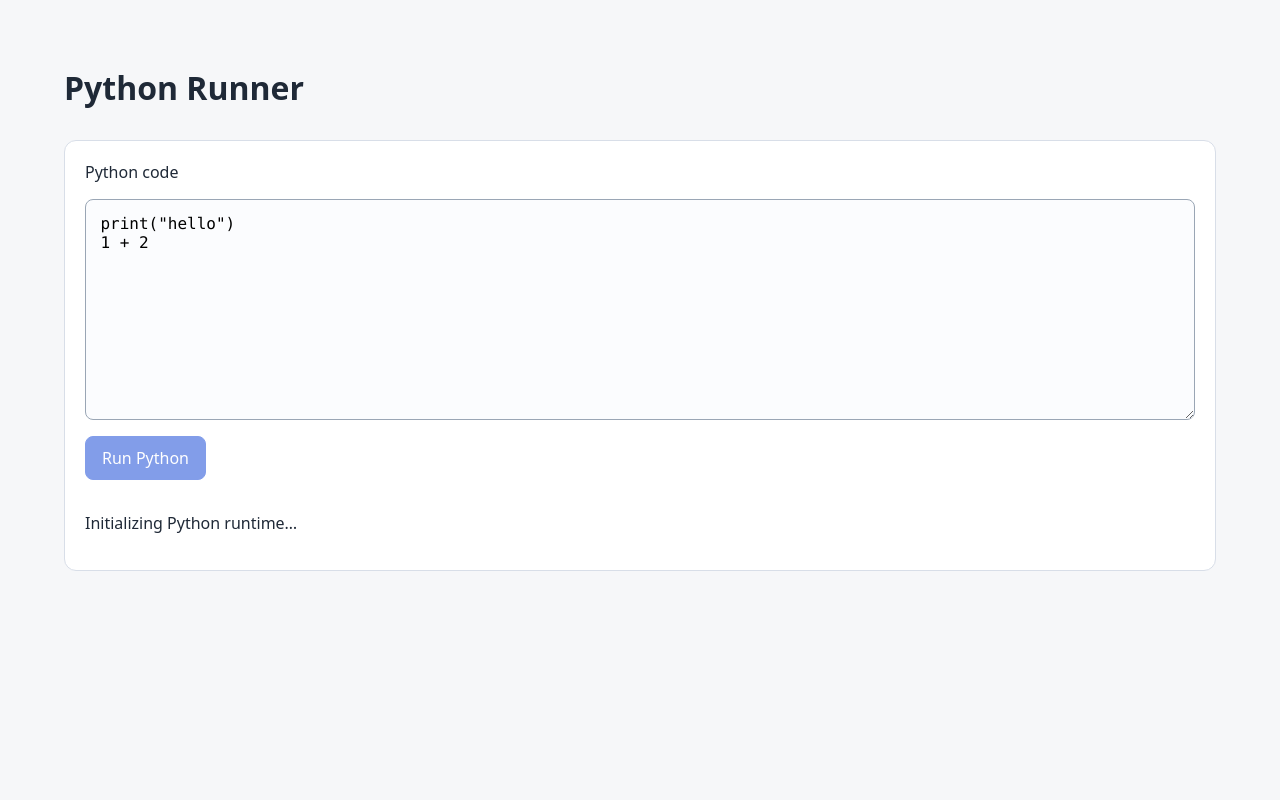
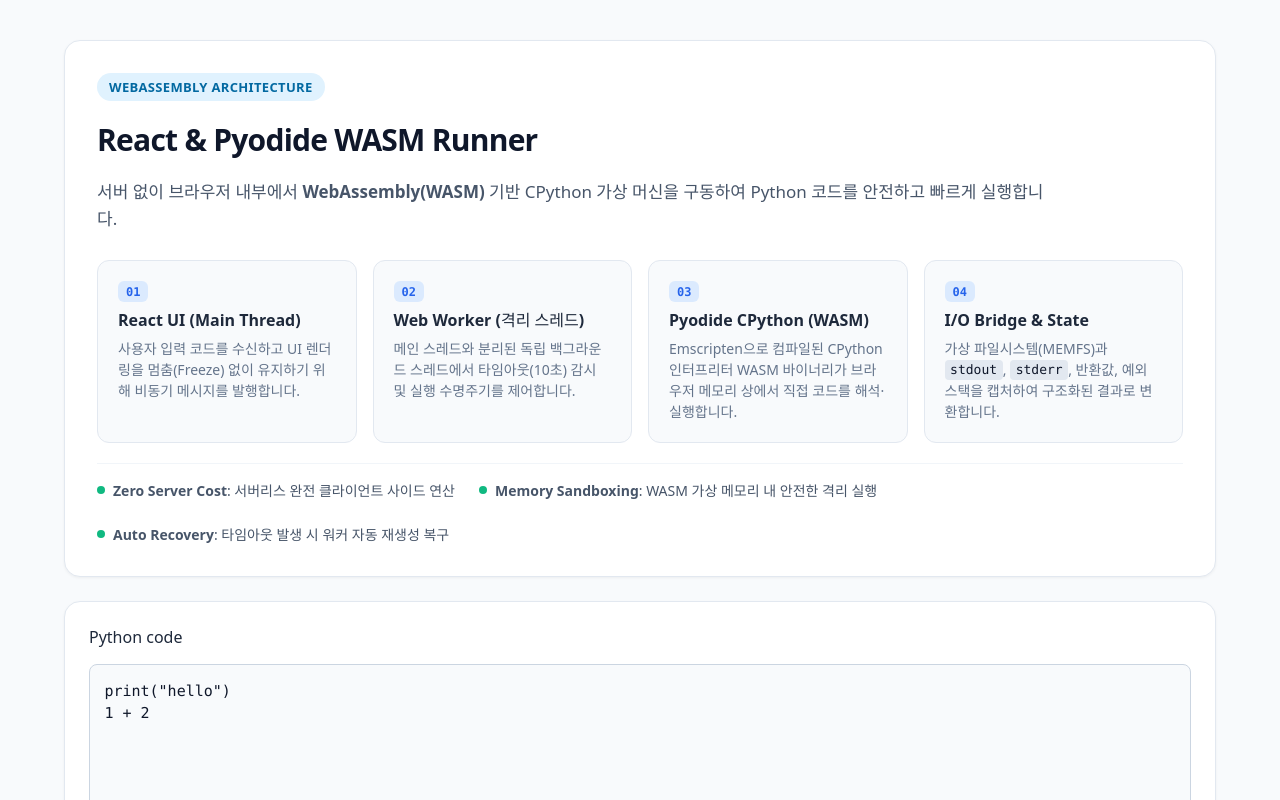
Before and after one commit to DevDAN09/react-pyodide, a React (Vite) app: page / in a window 1280 px wide. Shown: the top 800 px of the page. Built offline with nearby package versions, Linux system fonts and the light colour scheme.

Commit message:
feat: add hero section explaining pyodide wasm architecture

```diff
--- a/src/App.tsx
+++ b/src/App.tsx
@@ -1,6 +1,7 @@
 import { useState } from 'react'
 import { CodeEditor } from './components/CodeEditor'
 import { CurrentResult } from './components/CurrentResult'
+import { HeroSection } from './components/HeroSection'
 import {
   createPythonWorkerClient,
   usePythonRunner,
@@ -13,7 +14,7 @@ export function App({ client }: { client?: PythonRunnerClient }) {
 
   return (
     <main>
-      <h1>Python Runner</h1>
+      <HeroSection />
       <CodeEditor {...runner} />
       <CurrentResult result={runner.currentResult} />
     </main>
--- /dev/null
+++ b/src/components/HeroSection.tsx
@@ -0,0 +1,53 @@
+export function HeroSection() {
+  return (
+    <section className="hero-section" aria-labelledby="hero-title">
+      <div className="hero-badge">WebAssembly Architecture</div>
+      <h1 id="hero-title">React & Pyodide WASM Runner</h1>
+      <p className="hero-description">
+        서버 없이 브라우저 내부에서 <strong>WebAssembly(WASM)</strong> 기반 CPython 가상 머신을 구동하여
+        Python 코드를 안전하고 빠르게 실행합니다.
+      </p>
+
+      <div className="architecture-grid">
+        <div className="arch-card">
+          <div className="arch-step">01</div>
+          <h3>React UI (Main Thread)</h3>
+          <p>사용자 입력 코드를 수신하고 UI 렌더링을 멈춤(Freeze) 없이 유지하기 위해 비동기 메시지를 발행합니다.</p>
+        </div>
+
+        <div className="arch-card">
+          <div className="arch-step">02</div>
+          <h3>Web Worker (격리 스레드)</h3>
+          <p>메인 스레드와 분리된 독립 백그라운드 스레드에서 타임아웃(10초) 감시 및 실행 수명주기를 제어합니다.</p>
+        </div>
+
+        <div className="arch-card">
+          <div className="arch-step">03</div>
+          <h3>Pyodide CPython (WASM)</h3>
+          <p>Emscripten으로 컴파일된 CPython 인터프리터 WASM 바이너리가 브라우저 메모리 상에서 직접 코드를 해석·실행합니다.</p>
+        </div>
+
+        <div className="arch-card">
+          <div className="arch-step">04</div>
+          <h3>I/O Bridge & State</h3>
+          <p>가상 파일시스템(MEMFS)과 <code>stdout</code>, <code>stderr</code>, 반환값, 예외 스택을 캡처하여 구조화된 결과로 변환합니다.</p>
+        </div>
+      </div>
+
+      <div className="hero-features">
+        <div className="feature-item">
+          <span className="feature-dot"></span>
+          <span><strong>Zero Server Cost</strong>: 서버리스 완전 클라이언트 사이드 연산</span>
+        </div>
+        <div className="feature-item">
+          <span className="feature-dot"></span>
+          <span><strong>Memory Sandboxing</strong>: WASM 가상 메모리 내 안전한 격리 실행</span>
+        </div>
+        <div className="feature-item">
+          <span className="feature-dot"></span>
+          <span><strong>Auto Recovery</strong>: 타임아웃 발생 시 워커 자동 재생성 복구</span>
+        </div>
+      </div>
+    </section>
+  )
+}
--- a/src/styles.css
+++ b/src/styles.css
@@ -1,7 +1,7 @@
 :root {
   color: #1f2937;
-  background: #f6f7f9;
-  font-family: system-ui, -apple-system, BlinkMacSystemFont, "Segoe UI", sans-serif;
+  background: #f8fafc;
+  font-family: system-ui, -apple-system, BlinkMacSystemFont, "Segoe UI", Roboto, "Noto Sans", sans-serif;
   font-synthesis: none;
   text-rendering: optimizeLegibility;
 }
@@ -11,24 +11,143 @@
 body {
   margin: 0;
   min-width: 320px;
+  background-color: #f8fafc;
+  color: #1e293b;
 }
 
 main {
   width: min(100% - 2rem, 72rem);
   margin: 0 auto;
-  padding: 3rem 0 5rem;
+  padding: 2.5rem 0 5rem;
 }
 
-h1, h2, h3 { line-height: 1.2; }
+h1, h2, h3 { line-height: 1.25; margin: 0; color: #0f172a; }
 
-form, section {
+.hero-section {
+  display: flex;
+  flex-direction: column;
+  gap: 1.25rem;
+  padding: 2rem;
+  background: #ffffff;
+  border: 1px solid #e2e8f0;
+  border-radius: 1rem;
+  box-shadow: 0 1px 3px 0 rgba(0, 0, 0, 0.05);
+}
+
+.hero-badge {
+  align-self: flex-start;
+  font-size: 0.8125rem;
+  font-weight: 600;
+  color: #0369a1;
+  background: #e0f2fe;
+  padding: 0.3rem 0.75rem;
+  border-radius: 9999px;
+  letter-spacing: 0.025em;
+  text-transform: uppercase;
+}
+
+#hero-title {
+  font-size: 1.875rem;
+  font-weight: 700;
+  letter-spacing: -0.025em;
+}
+
+.hero-description {
+  margin: 0;
+  font-size: 1.0625rem;
+  line-height: 1.6;
+  color: #475569;
+  max-width: 60rem;
+}
+
+.architecture-grid {
+  display: grid;
+  grid-template-columns: repeat(auto-fit, minmax(240px, 1fr));
+  gap: 1rem;
+  margin-top: 0.5rem;
+}
+
+.arch-card {
+  display: flex;
+  flex-direction: column;
+  gap: 0.5rem;
+  padding: 1.25rem;
+  background: #f8fafc;
+  border: 1px solid #e2e8f0;
+  border-radius: 0.75rem;
+  transition: transform 0.15s ease, border-color 0.15s ease;
+}
+
+.arch-card:hover {
+  transform: translateY(-2px);
+  border-color: #cbd5e1;
+}
+
+.arch-step {
+  font-size: 0.75rem;
+  font-weight: 700;
+  font-family: ui-monospace, SFMono-Regular, Menlo, monospace;
+  color: #2563eb;
+  background: #dbeafe;
+  width: fit-content;
+  padding: 0.2rem 0.5rem;
+  border-radius: 0.375rem;
+}
+
+.arch-card h3 {
+  font-size: 1rem;
+  font-weight: 600;
+  color: #1e293b;
+}
+
+.arch-card p {
+  margin: 0;
+  font-size: 0.875rem;
+  line-height: 1.5;
+  color: #64748b;
+}
+
+.arch-card code {
+  font-family: ui-monospace, SFMono-Regular, Menlo, monospace;
+  font-size: 0.8125rem;
+  background: #e2e8f0;
+  padding: 0.15rem 0.35rem;
+  border-radius: 0.25rem;
+  color: #0f172a;
+}
+
+.hero-features {
+  display: flex;
+  flex-wrap: wrap;
+  gap: 1.5rem;
+  padding-top: 1rem;
+  border-top: 1px solid #f1f5f9;
+  font-size: 0.875rem;
+  color: #475569;
+}
+
+.feature-item {
+  display: flex;
+  align-items: center;
+  gap: 0.5rem;
+}
+
+.feature-dot {
+  width: 0.5rem;
+  height: 0.5rem;
+  border-radius: 50%;
+  background-color: #10b981;
+}
+
+form, section:not(.hero-section) {
   display: grid;
   gap: 1rem;
-  margin-top: 2rem;
-  padding: 1.25rem;
-  border: 1px solid #d8dee8;
-  border-radius: 0.75rem;
-  background: #fff;
+  margin-top: 1.5rem;
+  padding: 1.5rem;
+  border: 1px solid #e2e8f0;
+  border-radius: 1rem;
+  background: #ffffff;
+  box-shadow: 0 1px 3px 0 rgba(0, 0, 0, 0.05);
 }
 
 label, button, textarea { font: inherit; }
@@ -41,19 +160,32 @@ textarea {
   width: 100%;
   resize: vertical;
   padding: 0.9rem;
-  border: 1px solid #9aa6b5;
+  border: 1px solid #cbd5e1;
   border-radius: 0.5rem;
-  background: #fbfcfe;
+  background: #f8fafc;
+  color: #0f172a;
+  font-size: 0.9375rem;
+  line-height: 1.5;
+}
+
+textarea:focus {
+  background: #ffffff;
 }
 
 button {
   width: fit-content;
-  padding: 0.65rem 1rem;
-  border: 1px solid #1d4ed8;
+  padding: 0.65rem 1.25rem;
+  border: 1px solid #2563eb;
   border-radius: 0.5rem;
-  color: #fff;
+  font-weight: 500;
+  color: #ffffff;
+  background: #2563eb;
+  cursor: pointer;
+  transition: background-color 0.15s ease;
+}
+
+button:hover:not(:disabled) {
   background: #1d4ed8;
-  cursor: pointer;
 }
 
 button:disabled {
@@ -64,29 +196,36 @@ button:disabled {
 .editor-actions {
   display: flex;
   flex-wrap: wrap;
+  align-items: center;
   gap: 0.75rem;
 }
 
 pre {
   margin: 0;
-  padding: 0.9rem;
+  padding: 1rem;
   overflow-x: auto;
   white-space: pre-wrap;
   overflow-wrap: anywhere;
   border-radius: 0.5rem;
-  background: #eef2f7;
+  background: #f1f5f9;
+  border: 1px solid #e2e8f0;
+  font-size: 0.9375rem;
+  color: #0f172a;
 }
 
 [role="alert"] {
-  color: #991b1b;
+  color: #b91c1c;
+  font-weight: 500;
 }
 
 :focus-visible {
-  outline: 3px solid #f59e0b;
-  outline-offset: 3px;
+  outline: 3px solid #3b82f6;
+  outline-offset: 2px;
 }
 
 @media (max-width: 40rem) {
-  main { width: min(100% - 1rem, 72rem); padding-top: 1.5rem; }
-  form, section { padding: 1rem; }
+  main { width: min(100% - 1rem, 72rem); padding-top: 1.25rem; }
+  .hero-section { padding: 1.25rem; }
+  #hero-title { font-size: 1.5rem; }
+  form, section:not(.hero-section) { padding: 1rem; }
 }
```
Also changed, not shown: 1 other file (tests, documents, lock files or other folders).
